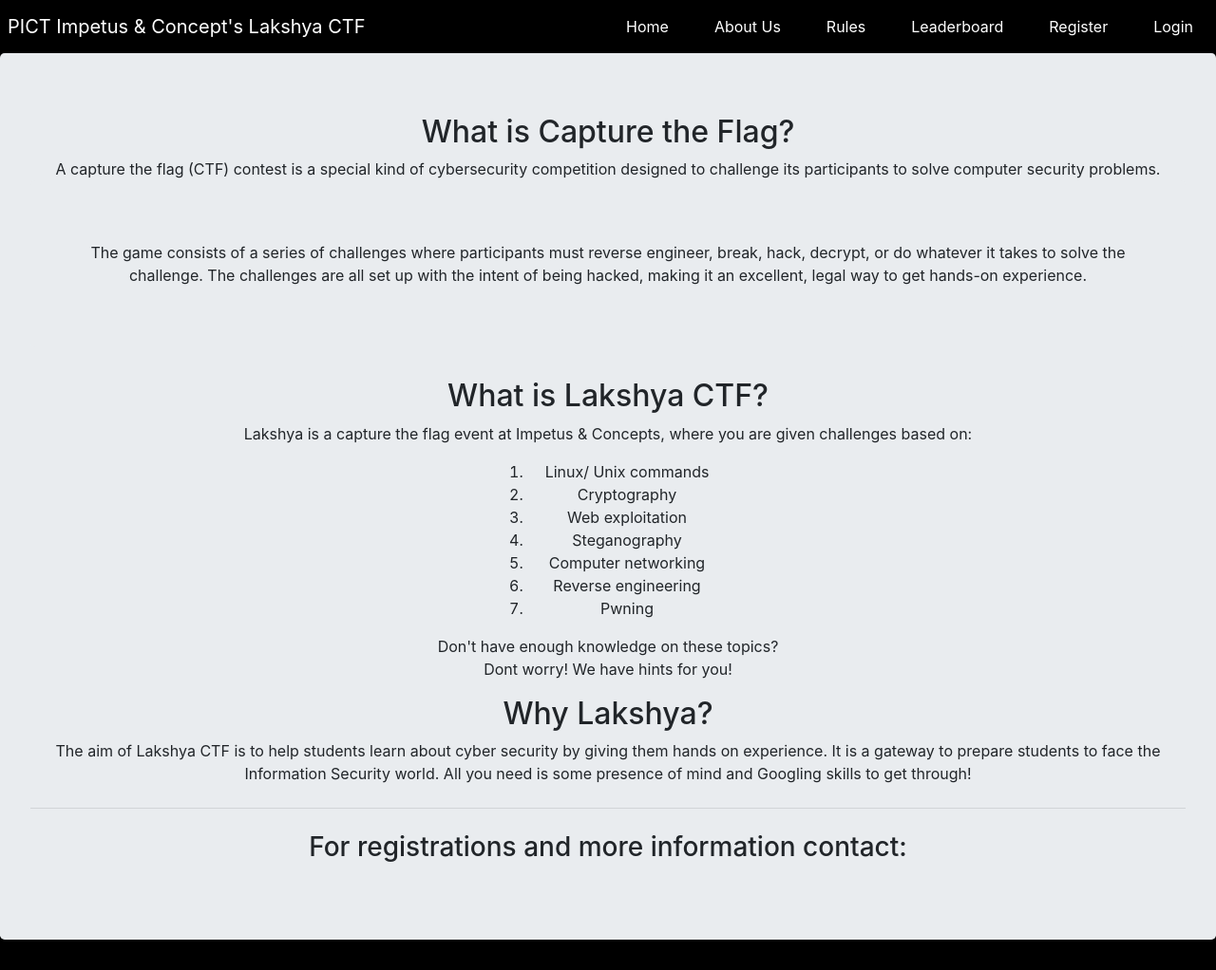
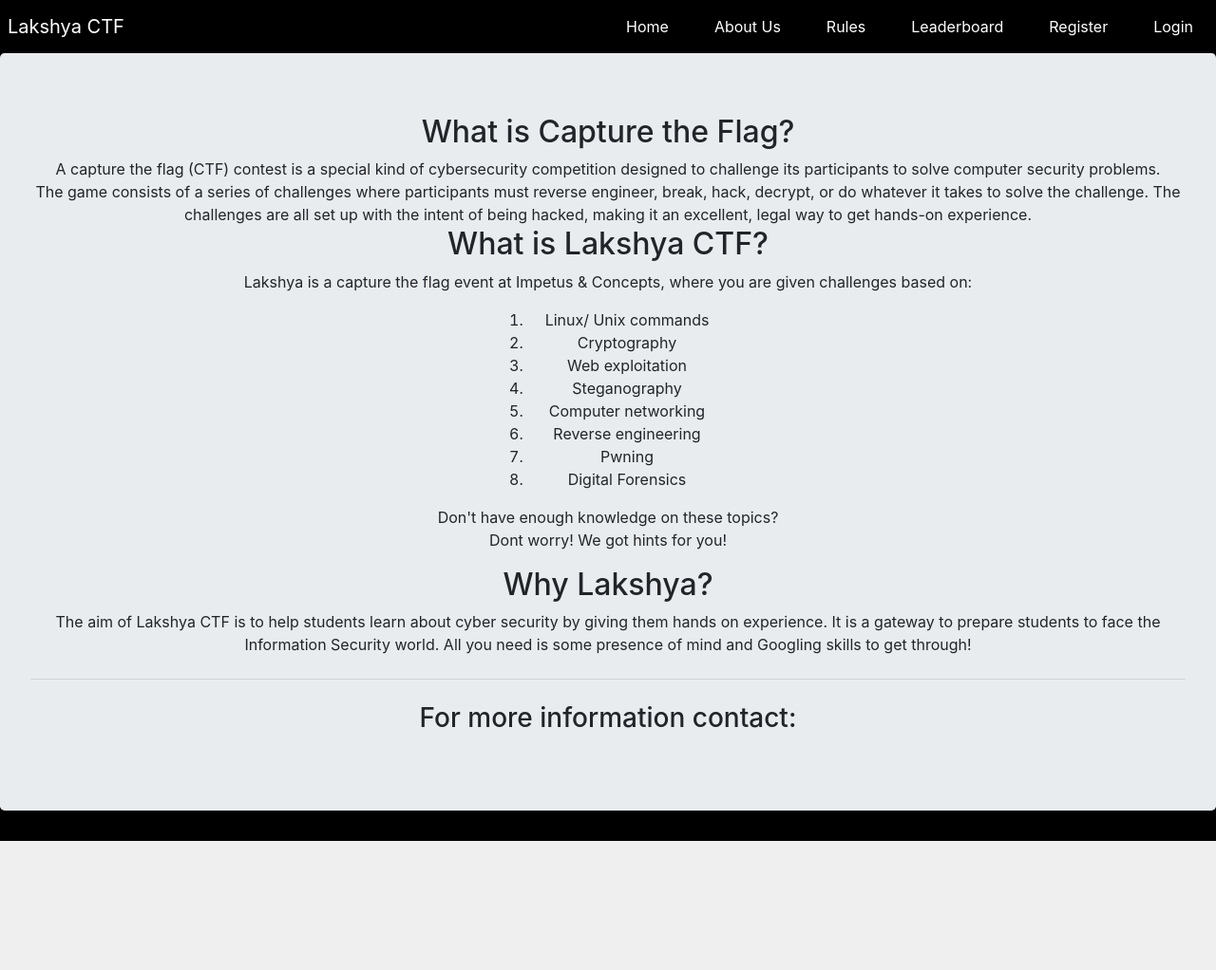
Before and after one commit to Lakshya-CTF/weekly-ctf-challenges-website, a Django app: page /aboutus/ in a window 1280 px wide. Shown: the whole page at 95% size. After the commit the page ends 886 px from the top, so only its background shows below. Run offline with Django 3.2, Linux system fonts and the light colour scheme; some libraries are stand-ins or nearby versions.

Commit message:
Update About

```diff
--- a/app/templates/app/aboutus.html
+++ b/app/templates/app/aboutus.html
@@ -15,7 +15,7 @@
 <body style="background-color:black;">
 <nav class="desktop-nav" style="background-color:rgb(0,0,0);">
 <div class="d-flex bd-highlight">
-  <div class="p-2 flex-grow-1 bd-highlight"><a class="navbar-brand" href="/" style="color:white;">PICT Impetus & Concept's Lakshya CTF</a></div>
+  <div class="p-2 flex-grow-1 bd-highlight"><a class="navbar-brand" href="/" style="color:white;">Lakshya CTF</a></div>
   <div class="p-2 bd-highlight"><a class="nav-link" href="/"  style="color:white;">Home</a></div>
   <div class="p-2 bd-highlight"><a class="nav-link" href="/aboutus"  style="color:white;">About Us</a></div>
   <div class="p-2 bd-highlight"><a class="nav-link" href="/rules"  style="color:white;">Rules</a></div>
@@ -34,7 +34,7 @@
 </nav>
 <nav class="mobile-nav navbar navbar-inverse">
     <div class="container-fluid">
-      <div class="p-2 flex-grow-1 bd-highlight"><a class="navbar-brand" href="#" style="color:white;">PICT Impetus & Concept's Lakshya</a></div>
+      <div class="p-2 flex-grow-1 bd-highlight"><a class="navbar-brand" href="#" style="color:white;">Lakshya CTF</a></div>
           <button type="button" class="navbar-toggle" data-toggle="collapse" data-target="#myNavbar" style="border: none; background-color:black">
           <i style="color:white;font-size: 25px" class="fa fa-bars" aria-hidden="true"></i>
         </button>
@@ -54,7 +54,7 @@
       <p style="text-align: center; margin:auto;">
         A capture the flag (CTF) contest is a special kind of cybersecurity competition designed to challenge its participants to solve computer security problems.
       </p>
-      <p class="jumbotron" style="text-align: center;">
+      <p style="text-align: center; margin:auto;">
         The game consists of a series of challenges where participants must reverse engineer, break, hack, decrypt, or do whatever it takes to solve the challenge. The challenges are all set up with the intent of being hacked, making it an excellent, legal way to get hands-on experience.
       </p>
       <h2> What is Lakshya CTF?</h2>
@@ -67,13 +67,14 @@
       <li> Computer networking </li>
       <li> Reverse engineering </li>
       <li> Pwning </li>
+      <li> Digital Forensics </li>
     </ol></p>
-    <p>Don't have enough knowledge on these topics?<br>Dont worry! We have hints for you! </p>
+    <p>Don't have enough knowledge on these topics?<br>Dont worry! We got hints for you! </p>
       <h2> Why Lakshya?</h2>
     <p style="text-align: center; margin:auto;"> The aim of Lakshya CTF is to help students learn about cyber security by giving them hands on experience. It is a gateway to prepare students to face the Information Security world. All you need is some presence of mind and Googling skills to get through!
     </p>
 <hr class="my-4">
-  <h3> For registrations and more information contact:</h3>
+  <h3> For more information contact:</h3>
   <p></p>
 </div>
 </body>
--- a/app/templates/app/index.html
+++ b/app/templates/app/index.html
@@ -33,7 +33,7 @@
 </nav>
 <nav class="mobile-nav navbar navbar-inverse">
     <div class="container-fluid">
-      <div class="p-2 flex-grow-1 bd-highlight"><a class="navbar-brand" href="#" style="color:white;">PICT InC Lakshya</a></div>
+      <div class="p-2 flex-grow-1 bd-highlight"><a class="navbar-brand" href="#" style="color:white;">Lakshya CTF</a></div>
             <button type="button" class="navbar-toggle" data-toggle="collapse" data-target="#myNavbar" style="border: none; background-color:black">
           <i style="color:white;font-size: 25px" class="fa fa-bars" aria-hidden="true"></i>
         </button>
@@ -53,8 +53,8 @@
 <div class="jumbotron" style="text-align: center;" >
   <h4 >PICT Impetus & Concepts presents</h4>
   <h1 class="display-4" >Lakshya: Weekly CTF Challenges</h1>
-  <p class="lead" style="margin:auto;" >Lakshya is a cyber security and ethical hacking event hosted at the flagship event of Pune Institute of Computer Technology's Impetus & Concepts</p>
-  <p class="lead" style="margin:auto;"> Register now to play a demo version of the event. Challenges would be updated weekly.</p><br>
+  <p class="lead" style="text-align: center; margin:auto;" >Lakshya is a cyber security and ethical hacking event hosted at the flagship event of Pune Institute of Computer Technology's Impetus & Concepts</p>
+  <p class="lead" style="text-align: center; margin:auto;"> Register now to play a demo version of the event. We have new challenges every week!</p><br>
 <a class="btn btn-primary btn-lg" href="/aboutus" role="button">Learn more</a>
  <hr class="my-4">
   <h3> For more information contact:</h3>
```
